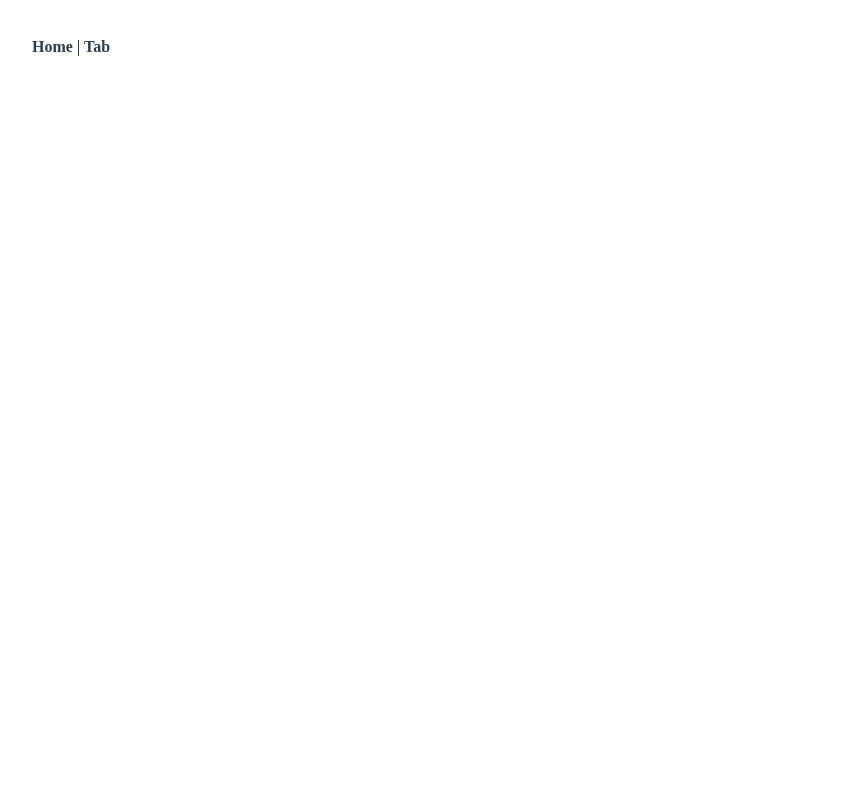
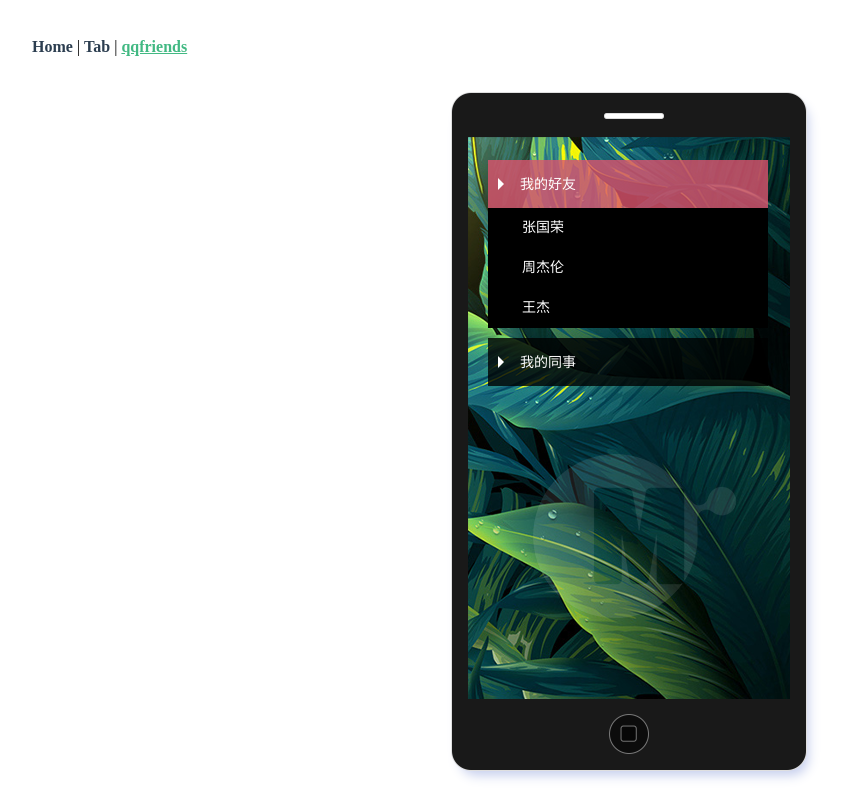
Before and after one commit to gaoshengyun/vue-instance, a Vue app: page /#/qqfriends in a window 1280 px wide. Shown: the whole page, without its empty margins (6-850 px from the left). Built offline with nearby package versions, Linux system fonts and the light colour scheme.

Commit message:
qqfriends

```diff
--- a/src/App.vue
+++ b/src/App.vue
@@ -2,7 +2,8 @@
   <div id="app">
     <div id="nav">
       <router-link to="/">Home</router-link> |
-      <router-link to="/tab">Tab</router-link>
+      <router-link to="/tab">Tab</router-link> |
+      <router-link to="/qqfriends">qqfriends</router-link>
     </div>
     <router-view/>
   </div>
--- a/src/router.js
+++ b/src/router.js
@@ -2,6 +2,7 @@ import Vue from 'vue'
 import Router from 'vue-router'
 import Home from './views/Home.vue'
 import Tab from './views/Tab'
+import Qqfriends from './views/Qqfriends'
 
 Vue.use(Router)
 
@@ -16,6 +17,11 @@ export default new Router({
       path: '/tab',
       name: 'tab',
       component: Tab
+    },
+    {
+      path:'/qqfriends',
+      name:'qqfriends',
+      component:Qqfriends
     }
   ]
 })
--- /dev/null
+++ b/src/views/Qqfriends.vue
@@ -0,0 +1,136 @@
+<template>
+  <div class="wrap">
+    <div class="list">
+      <div
+      v-for="(item, index) in qqData" :key="index"
+      class="item"
+      :class="{active:index === currentIndex}"
+      >
+        <h2 @click="tab(index)"><span></span>{{item.title}}</h2>
+        <ul>
+          <li v-for="(option, index) in item.list" :key="index">{{option.subTitle}}</li>
+        </ul>
+      </div>
+    </div>
+  </div>
+</template>
+<script>
+var qqData = [
+  {
+    title: '我的好友',
+    list: [
+      {
+        subTitle: '张国荣'
+      },
+      {
+        subTitle: '周杰伦'
+      },
+      {
+        subTitle: '王杰'
+      }
+    ]
+  },
+  {
+    title: '我的同事',
+    list: [
+      {
+        subTitle: '莫莫'
+      },
+      {
+        subTitle: '多多'
+      },
+      {
+        subTitle: 'leo'
+      }
+    ]
+  }
+]
+export default {
+  data() {
+    return {
+      qqData,
+      currentIndex:0
+    }
+  },
+  methods: {
+    tab(index){
+      this.currentIndex = this.currentIndex === index ? '' : index
+    }
+  },
+}
+</script>
+<style lang="less" scoped>
+ul {
+  padding: 0;
+  margin: 0;
+  list-style: none;
+}
+.wrap {
+  width: 384px;
+  height: 707px;
+  background: url(../assets/bg1.png) no-repeat center center;
+  margin: 0 auto;
+  position: relative;
+}
+
+.list {
+  width: 280px;
+  position: absolute;
+  left: 46px;
+  top: 64px;
+}
+.list h2 {
+  height: 48px;
+  font: 14px/48px arial;
+  color: #fff;
+  background: rgba(0,0,0,.8);
+  box-sizing: border-box;
+  padding-left: 10px;
+}
+.list h2:nth-of-type(1){
+  margin: 0;
+}
+.list h2.active {
+  background: rgba(221,84,111,.8)
+}
+.list span {
+  width: 0;
+  height: 0;
+  display: inline-block;
+  border: 6px dashed rgba(0,0,0,0);
+  border-left: 6px solid rgba(255,255,255,1);
+  margin-right: 10px;
+  position: relative;
+  top: 1px;
+}
+.list span.active {
+  width: 0;
+  height: 0;
+  display: inline-block;
+  border: 6px dashed rgba(0,0,0,0);
+  border-top: 6px solid rgba(255,255,255,1);
+  position: relative;
+  top: 4px;
+}
+.list ul {
+  background: #000000;
+  color: #fff;
+  display: none;
+}
+.list li {
+  height: 40px;
+  font: 14px/40px "微软雅黑";
+  box-sizing: border-box;
+  padding-left: 34px;
+}
+.list .item {
+  margin: 10px 0;
+}
+
+.list .active h2{
+  background: rgba(221,84,111,.8)
+}
+.list .active ul{
+  display: block;
+}
+</style>
```
